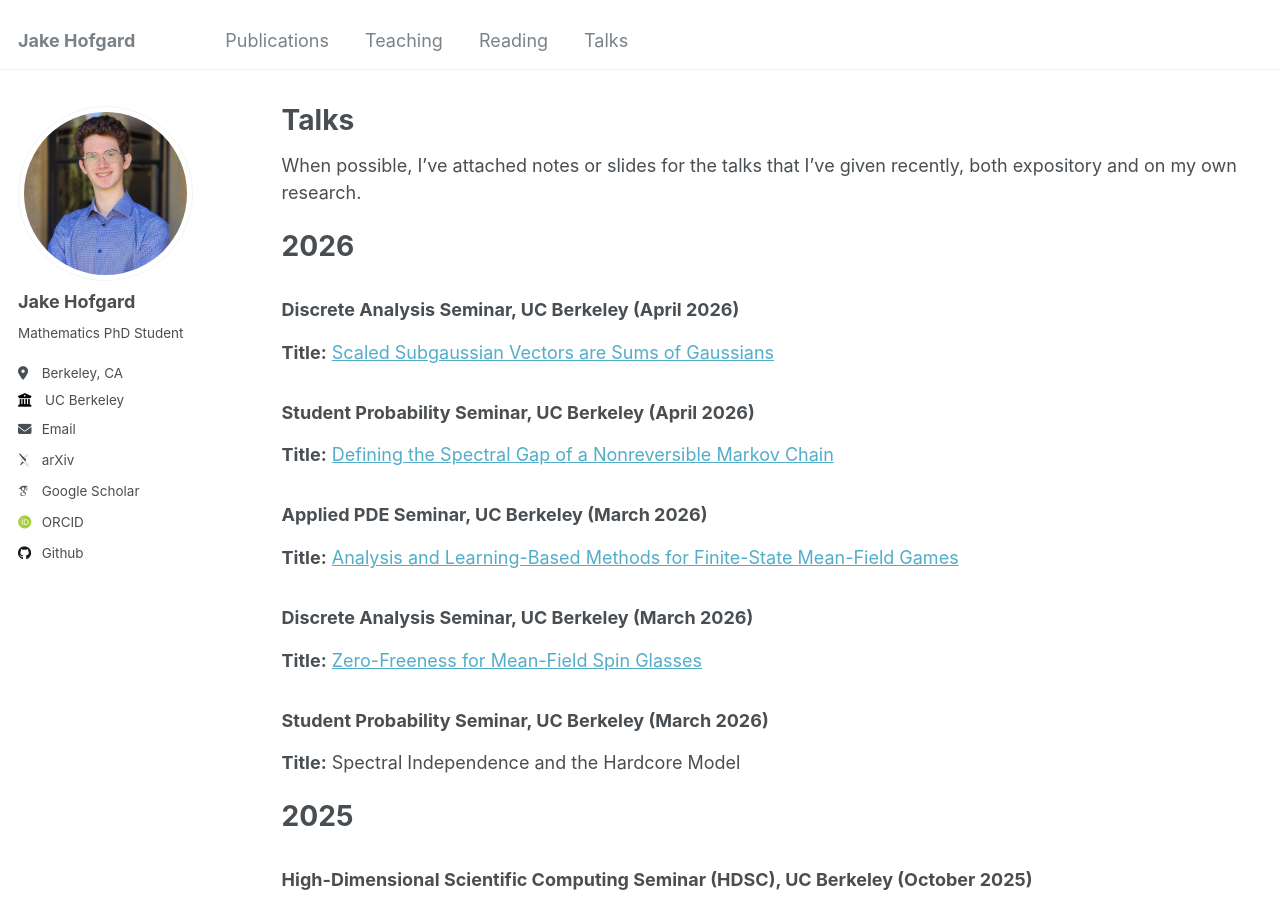
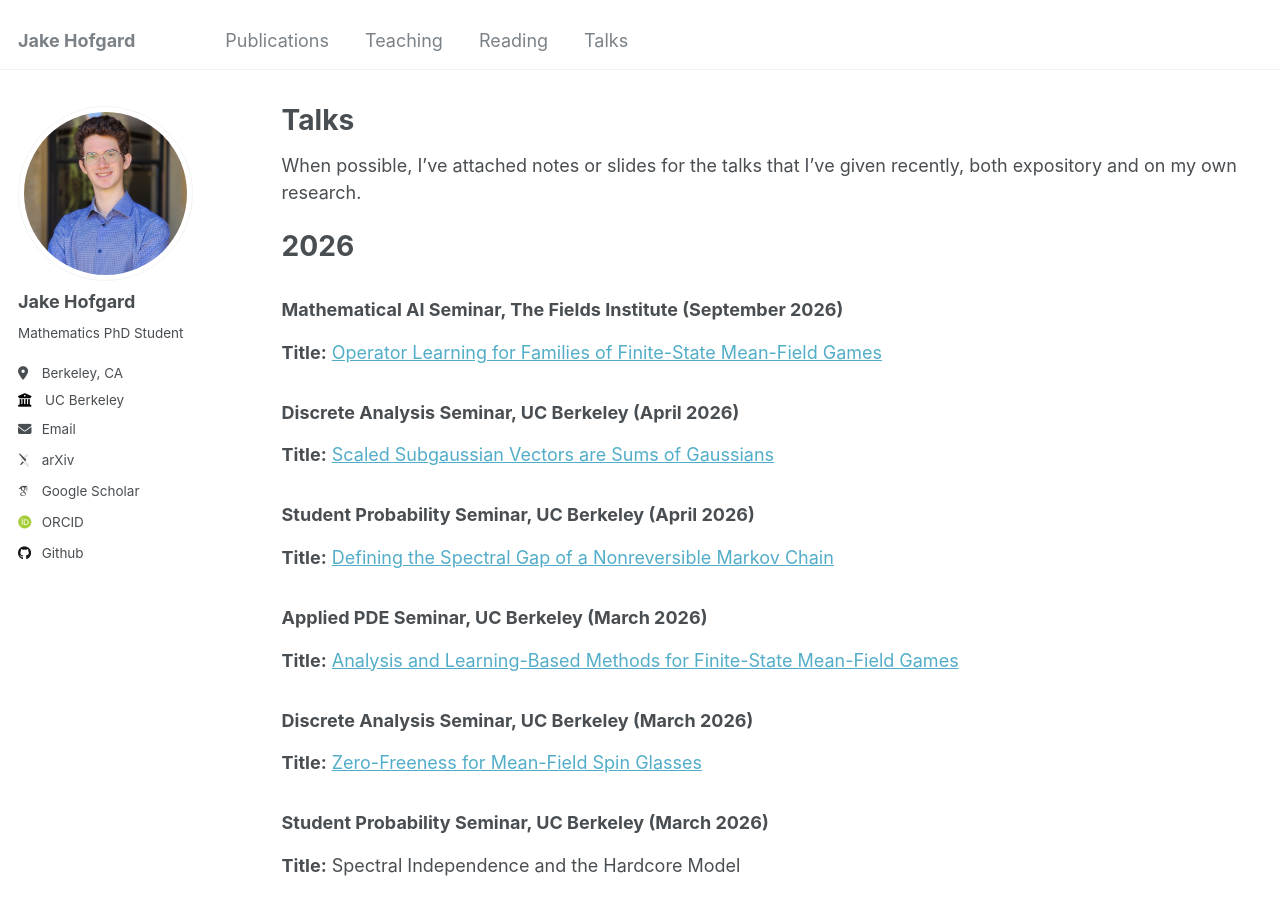
Before and after one commit to jakehofgard/jakehofgard.github.io, a Jekyll site: the page built from _pages/talks.md, in a window 1280 px wide and 900 px high. Built offline with Jekyll 4.4.1, drawn with Linux system fonts in a browser that asks for light colours; some web fonts are replaced.

Commit message:
Add Fields Institute talk

```diff
--- a/_pages/talks.md
+++ b/_pages/talks.md
@@ -8,6 +8,10 @@ author_profile: true
 When possible, I've attached notes or slides for the talks that I've given recently, both expository and on my own research.
 
 # 2026
+
+### Mathematical AI Seminar, The Fields Institute (September 2026)
+
+**Title:** [Operator Learning for Families of Finite-State Mean-Field Games](https://www.fields.utoronto.ca/talks/Operator-Learning-Families-Finite-State-Mean-Field-Games)
 
 ### Discrete Analysis Seminar, UC Berkeley (April 2026)
 
```
